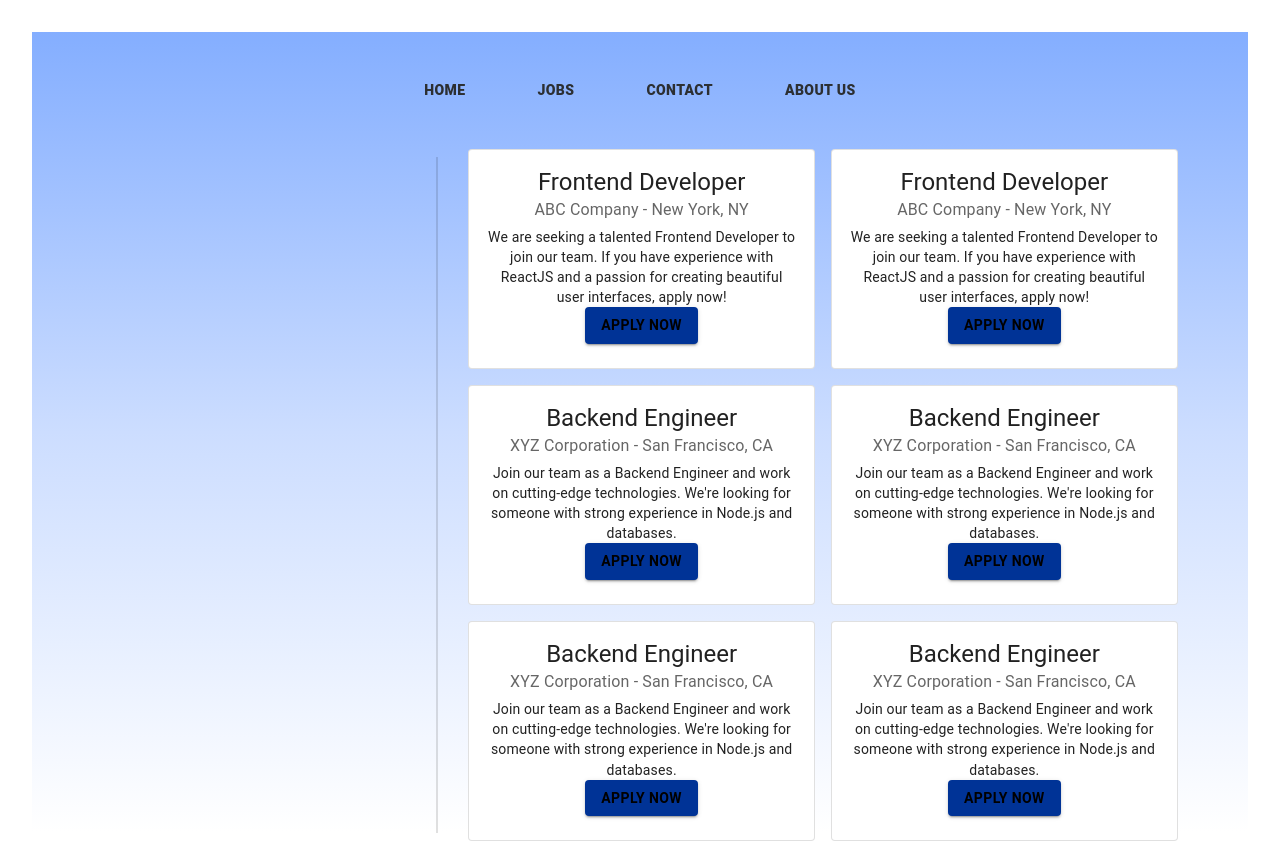
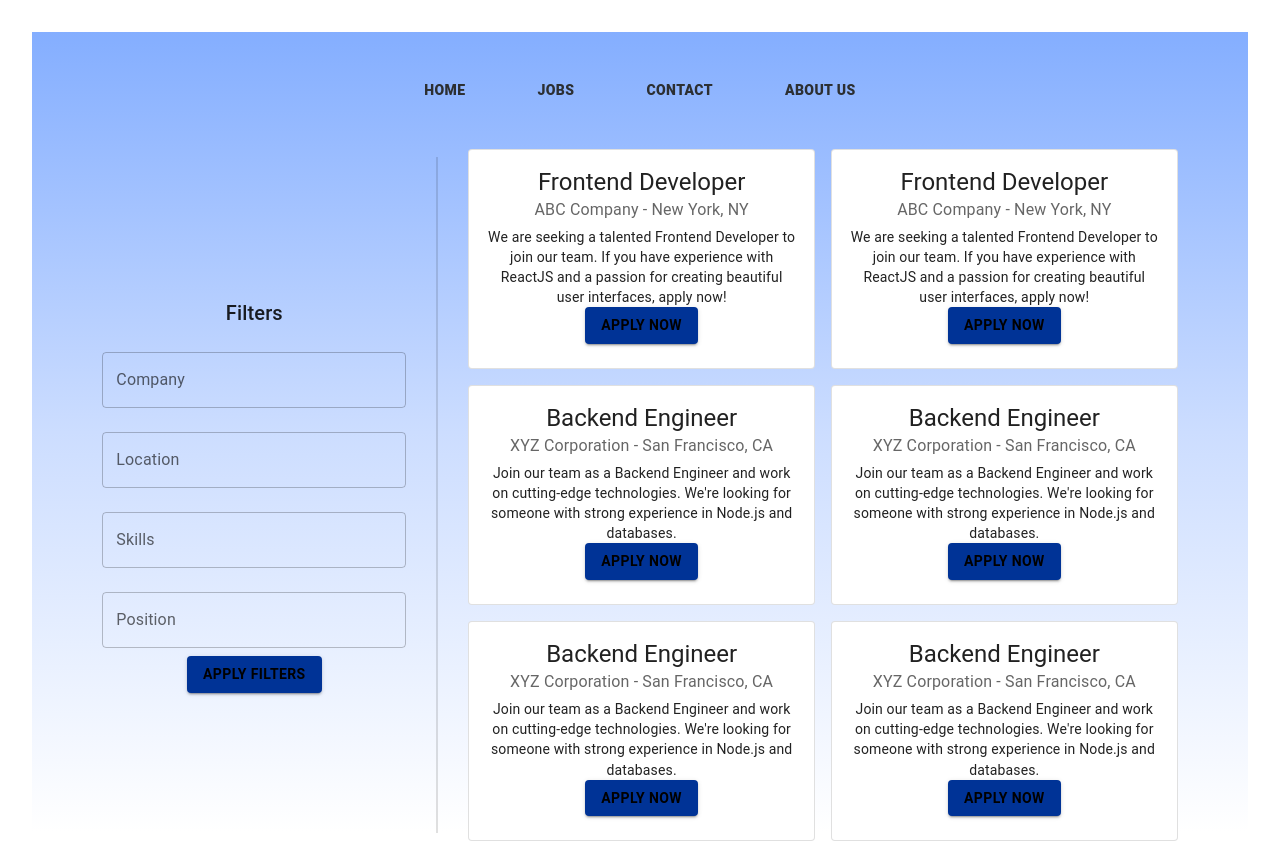
Before and after one commit to Abhay2342/innovateX_Hackathon, a React (Vite) app in the folder client/: page /jobs in a window 1280 px wide. Built offline with nearby package versions, Linux system fonts and the light colour scheme.

Commit message:
update jobs page

```diff
--- a/client/src/components/HeroSection/HeroSection.jsx
+++ b/client/src/components/HeroSection/HeroSection.jsx
@@ -17,6 +17,7 @@ const HeroSection = ({
         display: "flex",
         justifyContent: "center",
         alignItems: "center",
+        height: "60vh",
       }}
     >
       <Grid container spacing={0} paddingX={"20px"}>
@@ -41,6 +42,7 @@ const HeroSection = ({
 
         <Grid
           item
+          paddingTop={5}
           xs={12}
           sm={12}
           md={12}
@@ -59,7 +61,13 @@ const HeroSection = ({
                   boxShadow: "3px 3px 0px rgba(0, 0, 0, 0.25)",
                 }}
                 label="Search Jobs"
-                InputLabelProps={{  style: { fontSize: '30px', position: 'absolute', top: '-8px' } }}
+                InputLabelProps={{
+                  style: {
+                    fontSize: "30px",
+                    position: "absolute",
+                    top: "-8px",
+                  },
+                }}
                 variant="outlined"
                 fullWidth
                 margin="normal"
@@ -84,11 +92,12 @@ const HeroSection = ({
                   border: 1.5,
                   borderColor: "#003396",
                   borderRadius: "0px",
-                  "&:hover": { // Define hover effect
-                  backgroundColor: "white",
-                  color: "#003396",
-                  transition: "background-color 0.3s ease, color 0.3s ease",
-                },
+                  "&:hover": {
+                    // Define hover effect
+                    backgroundColor: "white",
+                    color: "#003396",
+                    transition: "background-color 0.3s ease, color 0.3s ease",
+                  },
 
                   boxShadow: "3px 3px 0px rgba(0, 0, 0, 0.25)",
                 }}
@@ -99,13 +108,19 @@ const HeroSection = ({
             </Grid>
           </Grid>
           <Grid item>
-            <Button variant="header" size="large" sx={{
-              "&:hover": { // Define hover effect
+            <Button
+              variant="header"
+              size="large"
+              sx={{
+                "&:hover": {
+                  // Define hover effect
                   backgroundColor: "white",
                   color: "#003396",
                   transition: "background-color 0.3s ease, color 0.3s ease",
                 },
-            }} onClick={handleLoginSubmit}>
+              }}
+              onClick={handleLoginSubmit}
+            >
               Login
             </Button>
           </Grid>
@@ -114,8 +129,11 @@ const HeroSection = ({
               variant="header"
               size="large"
               sx={{
-                backgroundColor: "white", border: 0, color: "#003396",
-                "&:hover": { // Define hover effect
+                backgroundColor: "white",
+                border: 0,
+                color: "#003396",
+                "&:hover": {
+                  // Define hover effect
                   backgroundColor: "#003396",
                   color: "white",
                   transition: "background-color 0.3s ease, color 0.3s ease",
--- /dev/null
+++ b/client/src/components/JobsFilter.jsx
@@ -0,0 +1,54 @@
+import React from "react";
+import { TextField, Button, Grid, Typography } from "@mui/material";
+
+const FilterSidebar = ({ filters, setFilters, handleFilterSubmit }) => {
+  const handleInputChange = (event, filterKey) => {
+    const updatedFilters = { ...filters, [filterKey]: event.target.value };
+    setFilters(updatedFilters);
+  };
+
+  return (
+    <div>
+      <Typography variant="h6" gutterBottom>
+        Filters
+      </Typography>
+      <TextField
+        label="Company"
+        variant="outlined"
+        value={filters.company}
+        onChange={(event) => handleInputChange(event, "company")}
+        fullWidth
+        margin="normal"
+      />
+      <TextField
+        label="Location"
+        variant="outlined"
+        value={filters.location}
+        onChange={(event) => handleInputChange(event, "location")}
+        fullWidth
+        margin="normal"
+      />
+      <TextField
+        label="Skills"
+        variant="outlined"
+        value={filters.skills}
+        onChange={(event) => handleInputChange(event, "skills")}
+        fullWidth
+        margin="normal"
+      />
+      <TextField
+        label="Position"
+        variant="outlined"
+        value={filters.position}
+        onChange={(event) => handleInputChange(event, "position")}
+        fullWidth
+        margin="normal"
+      />
+      <Button variant="contained" color="primary" onClick={handleFilterSubmit}>
+        Apply Filters
+      </Button>
+    </div>
+  );
+};
+
+export default FilterSidebar;
--- a/client/src/pages/jobs/JobsPage.jsx
+++ b/client/src/pages/jobs/JobsPage.jsx
@@ -16,6 +16,7 @@ import {
 import GoogleIcon from "../../assets/google.svg";
 import TwitterIcon from "../../assets/twitter.svg";
 import LinkedInIcon from "../../assets/linkedin.svg";
+import FilterSidebar from "../../components/JobsFilter";
 import { useNavigate } from "react-router-dom"; // Import useNavigate
 // import { useUser } from "../../components/UserContext";
 const JobsPage = () => {
@@ -26,21 +27,17 @@ const JobsPage = () => {
   const [password, setPassword] = useState("");
   const [loading, setLoading] = useState(false); // State to manage loading spinner
 
-  // Handler for login button click
-  const handleSignUpClick = () => {
-    navigate("/signup");
-  };
+  const [filters, setFilters] = useState({
+    company: "",
+    location: "",
+    skills: "",
+    position: "",
+  });
 
-  const handleLogoClick = () => {
-    navigate("/");
-  };
-
-  const handleUsernameChange = (event) => {
-    setEmail(event.target.value);
-  };
-
-  const handlePasswordChange = (event) => {
-    setPassword(event.target.value);
+  // Handler for applying filters
+  const handleFilterSubmit = () => {
+    // Implement filter logic here to filter job listings based on filter values
+    console.log("Applying filters:", filters);
   };
 
   const handleLoginSubmit = async (event) => {
@@ -97,7 +94,14 @@ const JobsPage = () => {
       alignItems="center"
       style={{ height: "80vh" }}
     >
-      <Grid item xs={3}></Grid>
+      <Grid item xs={3}>
+        {" "}
+        <FilterSidebar
+          filters={filters}
+          setFilters={setFilters}
+          handleFilterSubmit={handleFilterSubmit}
+        />
+      </Grid>
       <Divider
         orientation="vertical"
         sx={{ marginX: "30px", borderRightWidth: 2 }}
--- a/client/src/theme.jsx
+++ b/client/src/theme.jsx
@@ -39,11 +39,12 @@ const theme = createTheme({
           paddingBottom: "26px",
           display: "block",
           cursor: "pointer",
-          "&:hover": { // Define hover effect
-                  backgroundColor: "none",
-                  color: "white",
-                  transition: "background-color 0.3s ease, color 0.3s ease",
-                },
+          "&:hover": {
+            // Define hover effect
+            backgroundColor: "none",
+            color: "white",
+            transition: "background-color 0.3s ease, color 0.3s ease",
+          },
         },
 
         contained: {
@@ -109,7 +110,6 @@ const theme = createTheme({
     bannerH1: {
       fontFamily: "Prompt",
       "@media (max-width: 480px)": {
-        marginBottom: "20px",
         maxWidth: "800px",
         fontWeight: 700,
         fontSize: "32px",
@@ -117,7 +117,6 @@ const theme = createTheme({
         textAlign: "start",
       },
       "@media (min-width: 481px) and (max-width: 900px)": {
-        marginBottom: "20px",
         maxWidth: "800px",
         fontWeight: 700,
         fontSize: "32px",
@@ -125,7 +124,6 @@ const theme = createTheme({
         textAlign: "start",
       },
       "@media (min-width: 901px) and (max-width: 1920px)": {
-        marginBottom: "20px",
         maxWidth: "800px",
         fontWeight: 700,
         fontSize: "60px",
```
